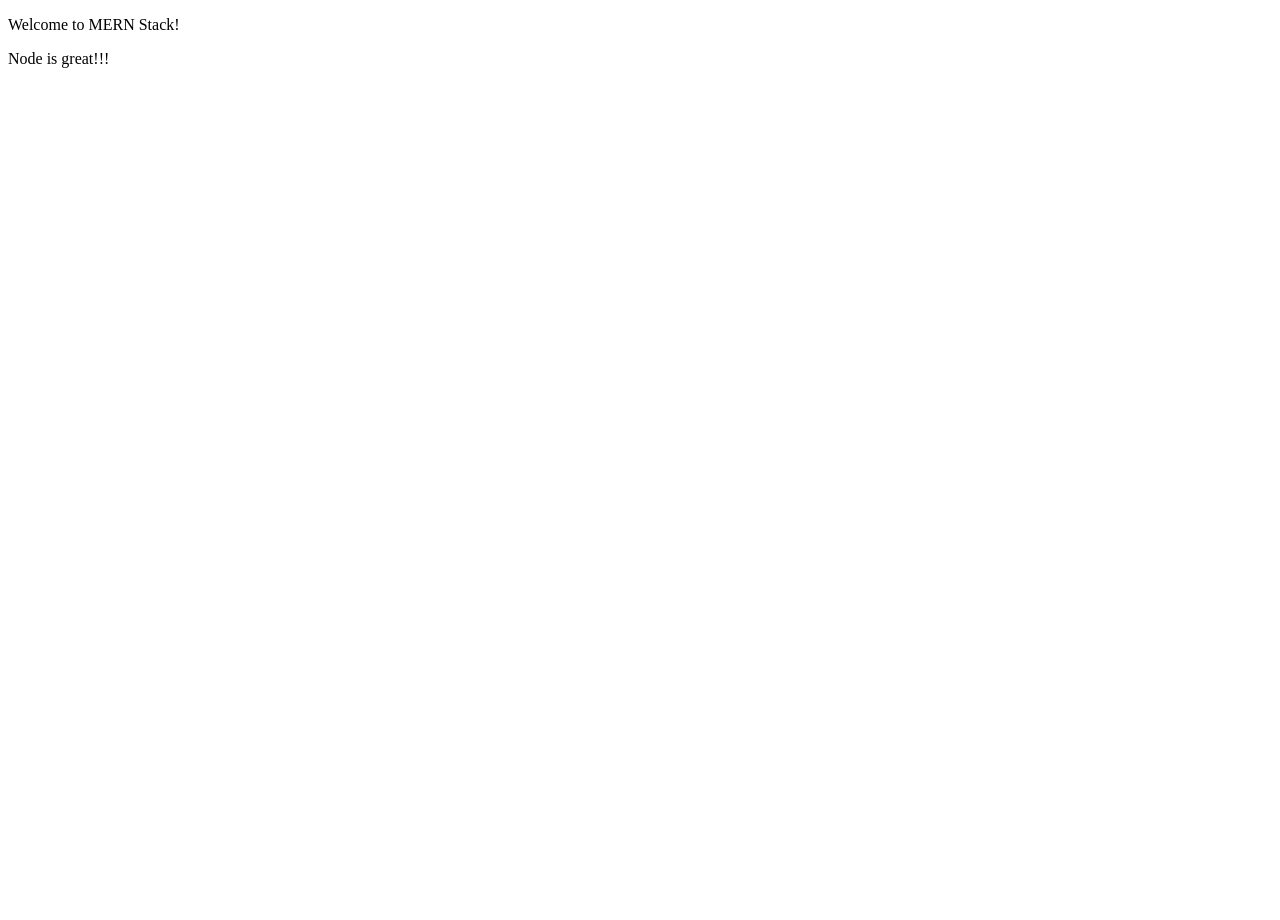
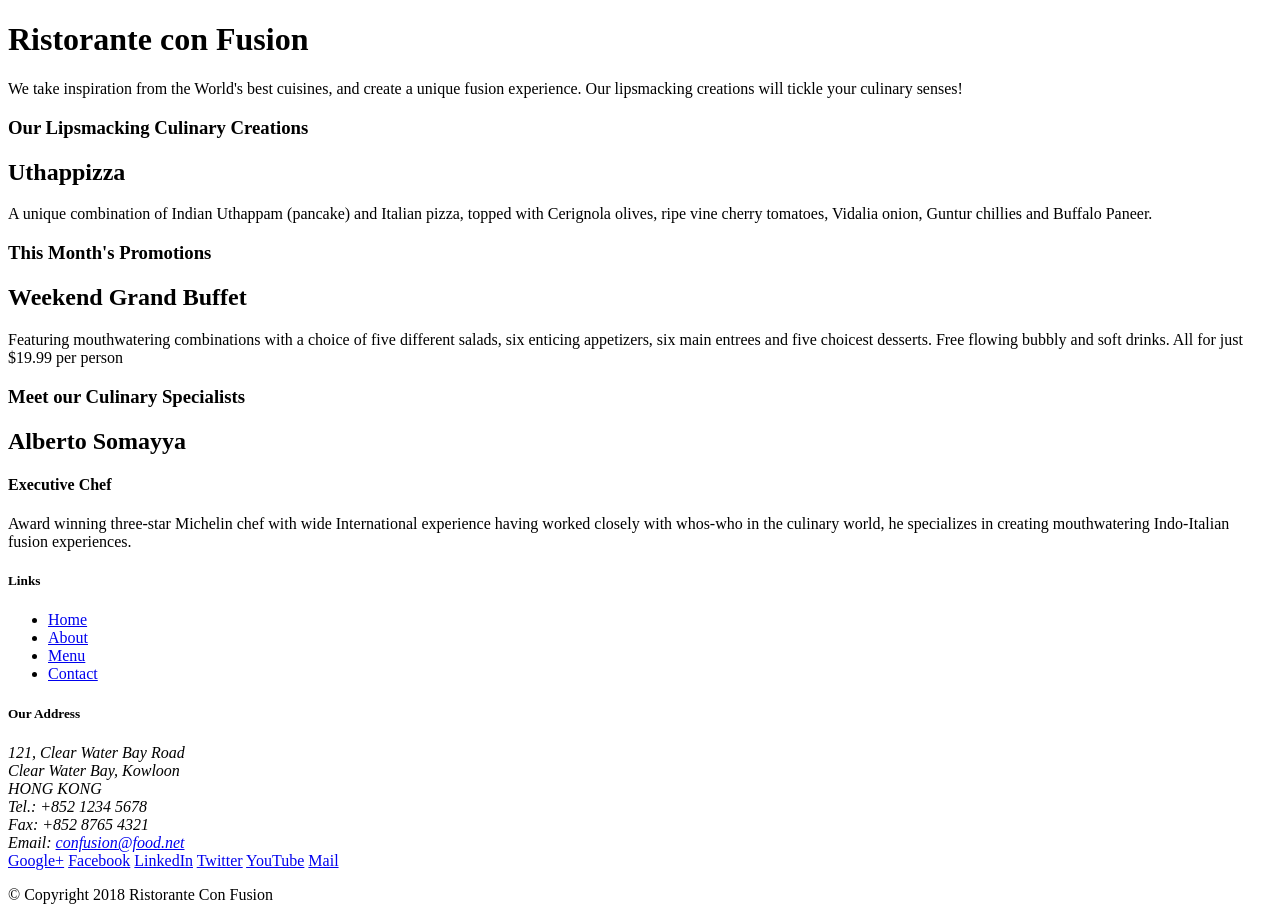
Before and after one commit to smv1999/MERN-Stack, a website: page index.html in a window 1280 px wide. Before the commit the page ends 800 px from the top, so only its background shows below. Drawn offline with Linux system fonts and the light colour scheme.

Commit message:
initialize for BS

```diff
--- a/index.html
+++ b/index.html
@@ -1,12 +1,101 @@
 <!DOCTYPE html>
 <html lang="en">
+
 <head>
-    <meta charset="UTF-8">
-    <meta name="viewport" content="width=device-width, initial-scale=1.0">
-    <title>MERN Stack</title>
+    <title>Ristorante Con Fusion</title>
 </head>
+
 <body>
-    <p>Welcome to MERN Stack!</p>
-    <p>Node is great!!!</p>
+
+    <header>
+        <div>
+            <div>
+                <div>
+                    <h1>Ristorante con Fusion</h1>
+                    <p>We take inspiration from the World's best cuisines, and create a unique fusion experience. Our lipsmacking creations will tickle your culinary senses!</p>
+                </div>
+                <div>
+                </div>
+            </div>
+        </div>
+    </header>
+
+    <div>
+        <div>
+            <div>
+                <h3>Our Lipsmacking Culinary Creations</h3>
+            </div>
+            <div>
+                <h2>Uthappizza</h2>
+                <p>A unique combination of Indian Uthappam (pancake) and Italian pizza, topped with Cerignola olives, ripe vine cherry tomatoes, Vidalia onion, Guntur chillies and Buffalo Paneer.</p>
+            </div>
+        </div>
+
+
+        <div>
+            <div>
+                <h3>This Month's Promotions</h3>
+            </div>
+            <div>
+                <h2>Weekend Grand Buffet</h2>
+                <p>Featuring mouthwatering combinations with a choice of five different salads, six enticing appetizers, six main entrees and five choicest desserts. Free flowing bubbly and soft drinks. All for just $19.99 per person </p>
+            </div>
+        </div>
+
+        <div>
+            <div>
+                <h3>Meet our Culinary Specialists</h3>
+            </div>
+            <div>
+                <h2>Alberto Somayya</h2>
+                <h4>Executive Chef</h4>
+                <p>Award winning three-star Michelin chef with wide International experience having worked closely with whos-who in the culinary world, he specializes in creating mouthwatering Indo-Italian fusion experiences. </p>
+            </div>
+        </div>
+    </div>
+
+    <footer>
+        <div>
+            <div>
+                <div>
+                    <h5>Links</h5>
+                    <ul>
+                        <li><a href="#">Home</a></li>
+                        <li><a href="#">About</a></li>
+                        <li><a href="#">Menu</a></li>
+                        <li><a href="#">Contact</a></li>
+                    </ul>
+                </div>
+                <div>
+                    <h5>Our Address</h5>
+                    <address>
+		              121, Clear Water Bay Road<br>
+		              Clear Water Bay, Kowloon<br>
+		              HONG KONG<br>
+		              Tel.: +852 1234 5678<br>
+		              Fax: +852 8765 4321<br>
+		              Email: <a href="mailto:confusion@food.net">confusion@food.net</a>
+		           </address>
+                </div>
+                <div>
+                    <div>
+                        <a href="http://google.com/+">Google+</a>
+                        <a href="http://www.facebook.com/profile.php?id=">Facebook</a>
+                        <a href="http://www.linkedin.com/in/">LinkedIn</a>
+                        <a href="http://twitter.com/">Twitter</a>
+                        <a href="http://youtube.com/">YouTube</a>
+                        <a href="mailto:">Mail</a>
+                    </div>
+                </div>
+           </div>
+           <div>
+                <div>
+                    <p>© Copyright 2018 Ristorante Con Fusion</p>
+                </div>
+           </div>
+        </div>
+    </footer>
+
 </body>
+
 </html>
```
